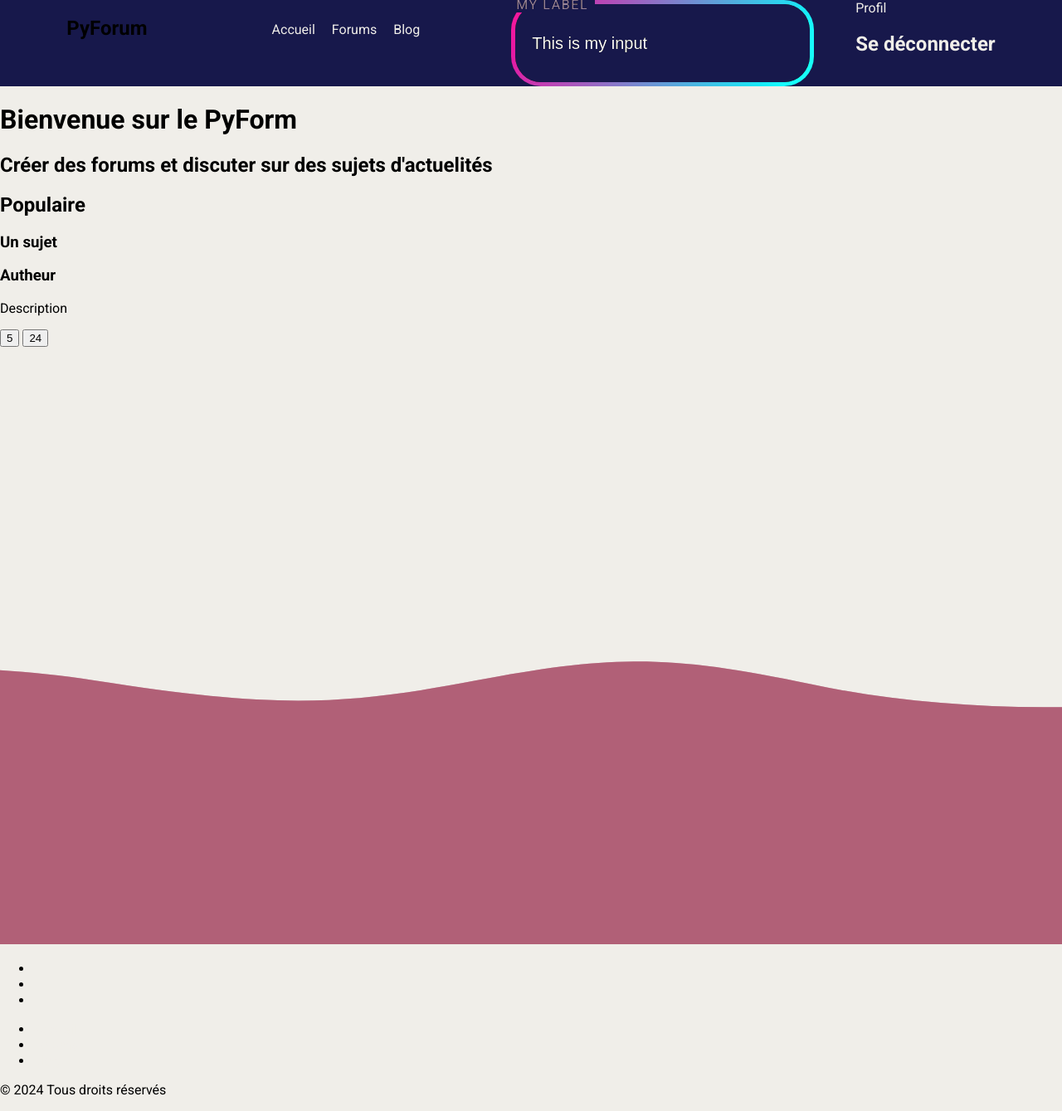
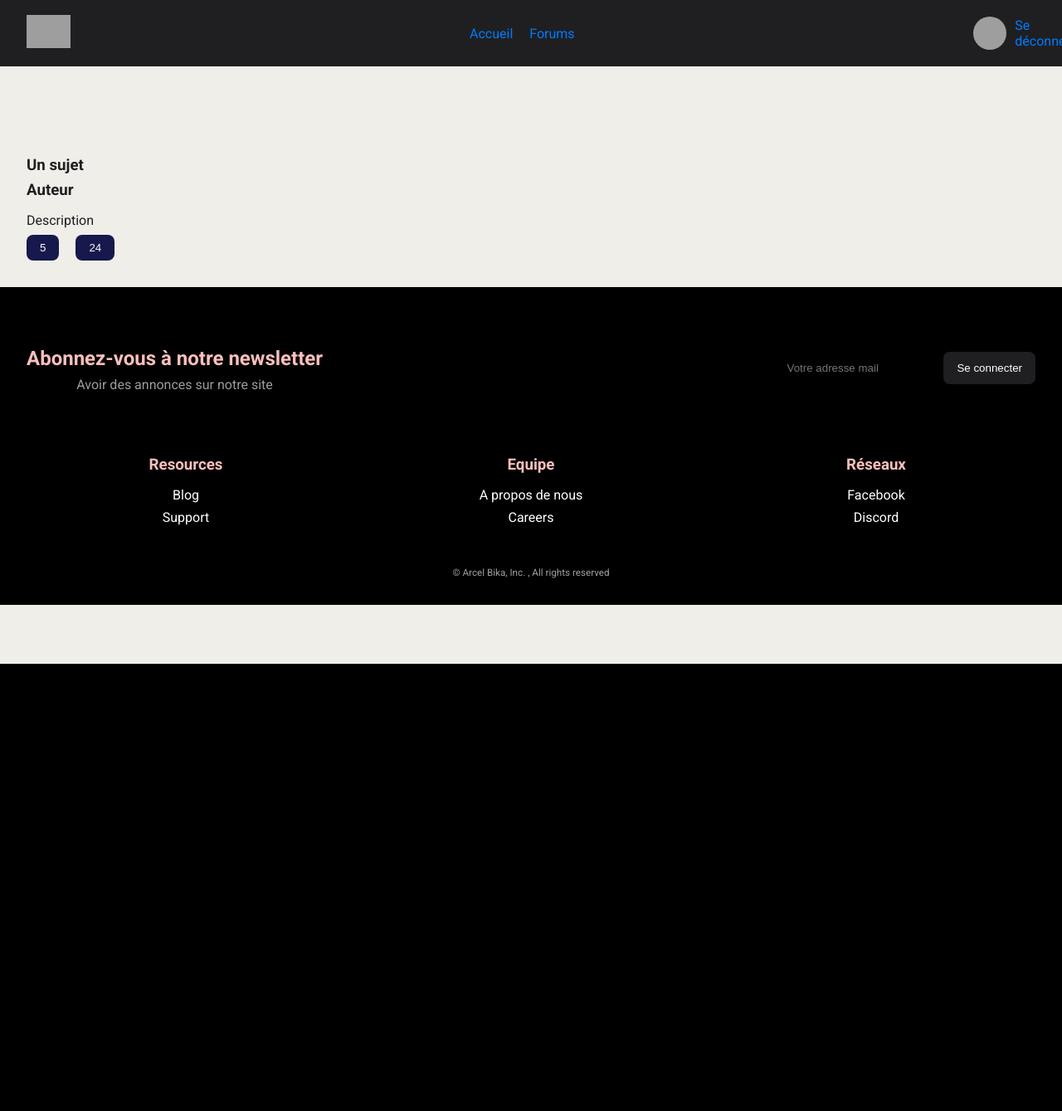
Before and after one commit to Arcel-Bika/pyforum, a Django app: page / in a window 1280 px wide. Shown: the whole page at 83% size. After the commit the page ends 800 px from the top, so only its background shows below. Run offline with Django 5.2, Linux system fonts and the light colour scheme; the visitor is signed in with stand-in values (Sample User, id 1); grey boxes are pictures that could not be loaded.

Commit message:
Create footer #8

```diff
--- a/src/main/templates/home.html
+++ b/src/main/templates/home.html
@@ -11,37 +11,24 @@
         <title>PyForum</title>
     </head>
     <body>
-        <header>
-            <nav>
+        <header class="header">
             <div class="logo">
-                    <h1>Py<span>Forum</span></h1>
+                <img src="{% static 'assets/logo' %}" alt="Logo Natalia">
             </div>
-                <div class="link">
-                    <ul>
-                        <li><a href="{% url 'home' %}">Accueil</a></li>
-                        <li><a href="{% url 'login' %}">Forums</a></li>
-                        <li><a href="">Blog</a></li>
-                    </ul>
-                </div>
-                <div class="input-group">
-                    <label class="input-group__label" for="myInput">My Label</label>
-                    <input type="text" id="myInput" class="input-group__input" value="This is my input" />
-                  </div>
-                <div class="logo">
+            <nav class="navigation_group">
+                <a href="{% url 'home' %}">Accueil</a>
+                <a href="{% url 'login' %}">Forums</a>
+            </nav>
+            <div class="profile_section">
                 {% if user.is_authenticated %}
-                        <a href="">Profil</a>
-                        <a href="{% url 'logout' %}"><h1>Se déconnecter</h1></a>
+                    <img class="profile_img" src="{% static 'assets/natalia.jpg' %}" alt="Profil">
+                    <a class="sign_out" href="{% url 'logout' %}">Se déconnecter</a>
                 {% else %}
-                            <a href="{% url 'login' %}"><h1>Se connecter</h1></a>
+                    <a class="login" href="{% url 'login' %}">Se connecter</a>
                 {% endif %}
             </div>
-            </nav>
+        </header>
 
-            <div class="banner">
-                <h1>Bienvenue sur le PyForm</h1>
-                <h2>Créer des forums et discuter sur des sujets d'actuelités</h2>
-            </div>
-        </header>
 
         <main>
             <div>
@@ -51,7 +38,7 @@
             <section class="forum">
                 <div>
                     <h3 class="subject">Un sujet</h3>
-                <h3 class="author">Autheur</h3>
+                    <h3 class="author">Auteur</h3>
                 </div>
                 <div>
                     <p class="description">Description</p>
@@ -63,49 +50,55 @@
             </section>
         </main>
 
-        <footer>
-            <div class="background">
-                <svg version="1.1" xmlns="http://www.w3.org/2000/svg" xmlns:xlink="http://www.w3.org/1999/xlink" x="0px" y="0px" width="100%" height="100%" viewBox="0 0 1600 900">
-                    <defs>
-                        <path id="wave" fill="rgba(162, 63, 93, 0.6)" d="M-363.852,502.589c0,0,236.988-41.997,505.475,0 s371.981,38.998,575.971,0s293.985-39.278,505.474,5.859s493.475,48.368,716.963-4.995v560.106H-363.852V502.589z"/>
-                    </defs>
-                    <g>
-                        <use xlink:href="#wave" opacity=".4">
-                            <animateTransform attributeName="transform" attributeType="XML" type="translate" dur="8s" calcMode="spline" values="270 230; -334 180; 270 230" keyTimes="0; .5; 1" keySplines="0.42, 0, 0.58, 1.0;0.42, 0, 0.58, 1.0" repeatCount="indefinite"/>
-                        </use>
-                        <use xlink:href="#wave" opacity=".6">
-                            <animateTransform attributeName="transform" attributeType="XML" type="translate" dur="6s" calcMode="spline" values="-270 230;243 220;-270 230" keyTimes="0; .6; 1" keySplines="0.42, 0, 0.58, 1.0;0.42, 0, 0.58, 1.0" repeatCount="indefinite"/>
-                        </use>
-                        <use xlink:href="#wave" opacty=".9">
-              <animateTransform
-                attributeName="transform"
-                attributeType="XML"
-                type="translate"
-                dur="4s"
-                calcMode="spline"
-                values="0 230;-140 200;0 230"
-                keyTimes="0; .4; 1"
-                keySplines="0.42, 0, 0.58, 1.0;0.42, 0, 0.58, 1.0"
-                repeatCount="indefinite"
-              />
-            </use>
-                    </g>
-                </svg>
+        <footer class="footer">
+            <div class="footer-wrapper">
+                <section class="footer-top">
+                    <div class="footer-headline">
+                        <h2>Abonnez-vous à notre newsletter</h2>
+                        <p>Avoir des annonces sur notre site</p>
+                    </div>
+                    <div class="footer-subscribe">
+                        <div>
+                            <input type="email" spellcheck="false" placeholder="Votre adresse mail">
+                            <button>Se connecter</button>
+                        </div>
+                    </div>
+                </section>
+
+                <div class="footer-columns">
+                    <section>
+                        <h3>Resources</h3>
+                        <ul>
+                            <li><a href="#" title="Support">Blog</a></li>
+                            <li><a href="#" title="Support">Support</a></li>
+                        </ul>
+                    </section>
+                    <section>
+                        <h3>Equipe</h3>
+                        <ul>
+                            <li><a href="#" title="About Us">A propos de nous</a></li>
+                            <li><a href="#" title="Careers">Careers</a></li>
+                        </ul>
+                    </section>
+                    <section>
+                        <h3>Réseaux</h3>
+                        <ul>
+                            <li><a href="#" title="Privacy Policy">Facebook</a></li>
+                            <li><a href="#" title="Terms of Service">Discord</a></li>
+                        </ul>
+                    </section>
+                </div>
             </div>
 
-            <section class="footer">
-                <ul class="socials">
-                    <li><a class="fa-brands fa-x-twitter"></a></li>
-                    <li><a class="fa-brands fa-linkdin"></a></li>
-                    <li><a class="fa-brands fa-github"></a></li>
-                </ul>
-                <ul class="links">
-                    <li><a href="#">Accueil</a></li>
-                    <li><a href="#">Forums</a></li>
-                    <li><a href="#">Blog</a></li>
-                </ul>
-                <p class="legal">© 2024 Tous droits réservés</p>
-            </section>
+            <div class="footer-bottom">
+                <div class="footer-bottom-wrapper">
+                    <small>
+                        © Arcel Bika, Inc. <span id="year"></span>, All rights reserved
+                    </small>
+                </div>
+            </div>
         </footer>
+
+        <script src="{% static 'js/script.js' %}"></script>
     </body>
 </html>
--- a/src/pyforum/settings.py
+++ b/src/pyforum/settings.py
@@ -9,18 +9,20 @@
 For the full list of settings and their values, see
 https://docs.djangoproject.com/en/5.0/ref/settings/
 """
-
+import os
 from pathlib import Path
+from dotenv import load_dotenv
 
 # Build paths inside the project like this: BASE_DIR / 'subdir'.
 BASE_DIR = Path(__file__).resolve().parent.parent
 
+load_dotenv()
 
 # Quick-start development settings - unsuitable for production
 # See https://docs.djangoproject.com/en/5.0/howto/deployment/checklist/
 
 # SECURITY WARNING: keep the secret key used in production secret!
-SECRET_KEY = 'django-insecure-5vdi$#s)4r(zbj1pl$^@1mva8@4i6tcq65ijq&$1%5kx9exf(9'
+SECRET_KEY = os.getenv('code')
 
 # SECURITY WARNING: don't run with debug turned on in production!
 DEBUG = True
--- /dev/null
+++ b/src/static/js/script.js
@@ -0,0 +1,19 @@
+const profile = document.querySelector('.profile');
+const dropdown = document.querySelector('.dropdown_wrapper');
+
+profile.addEventListener('click', () => {
+    dropdown.classList.remove('none');
+    dropdown.classList.toggle('hide');
+});
+
+document.addEventListener("click", (event) => {
+    const isClickInsideDropdown = dropdown.contains(event.target);
+    const isProfileClicked = profile.contains(event.target);
+
+    if (!isClickInsideDropdown && !isProfileClicked) {
+        dropdown.classList.add('hide');
+        dropdown.classList.add('dropdown_wrapper_fade-in');
+    }
+});
+
+document.getElementById("year").innerHTML = new Date().getFullYear();
--- a/src/static/style/style.css
+++ b/src/static/style/style.css
@@ -1,112 +1,287 @@
 :root {
-  --blue: #17184B;
-  --white: #F0EEE9;
+    --primary: #1F1F21;
+    --text-gray: #9D9D9E;
+    --border: #C3C3C3;
+    --hover: #353737;
+    --text-white: white;
+    --error: #E34F2F;
+    --bg: #373739;
+    --footer-background: #000;
+    --blue: #17184B;
+    --white: #F0EEE9;
+
+    --nav-item-bg-hover: #79797920;
+    --navbar-height: 4rem;
+
+    --body-bg: #3E454F;
+    --text-heading-gray: #9E9E9E;
+    --text-primary: #FABFBC;
+    --input-border: #161616;
 }
 
+/* General styles */
 body {
     font-family: 'Roboto', sans-serif;
-    padding: 0;
     margin: 0;
     background-color: var(--white);
+    color: var(--primary);
+    box-sizing: border-box;
 }
 
-nav {
-    display: flex;
-    justify-content: center;
-    background-color: var(--blue);
-}
-
-nav div {
-    padding: 0px 50px 0px 50px;
-}
-
-.search {
-    justify-content: center;
-}
-
-.link ul {
-    display: flex;
-    justify-content: center;
-    list-style-type: none;
-}
-
-.link ul li {
-    padding: 10px;
-    text-decoration: none;
+h1, h2, h3 {
+    margin: 0.5rem 0;
+    color: var(--primary);
 }
 
 a {
     text-decoration: none;
-    color: var(--white);
+    color: white;
 }
 
-/* Input */
-@media (prefers-reduced-motion: reduce) {
-  * {
-    animation: none !important;
-    transition-duration: 0.001s !important;
-  }
+/* Header styles */
+.header {
+    position: fixed;
+    top: 0;
+    width: 100%;
+    height: 5rem;
+    background: var(--primary);
+    display: flex;
+    align-items: center;
+    justify-content: flex-end;
+    padding: 0 2rem;
+    z-index: 1000;
 }
 
-@keyframes background-move {
-  0% {
-    background-position: 0 0, 0 0;
-  }
-  100% {
-    background-position: 100vw 0, 0 0;
-    background-position: max(100vw, 40em) 0, 0 0;
-  }
-}
-.input-group {
-  display: flex;
-  flex-direction: column;
-  z-index: 2;
+.icon {
+    width: 2rem;
+    height: 2rem;
+    margin: 0 0.5rem;
+    cursor: pointer;
 }
 
-@supports (mix-blend-mode: darken) {
-  .input-group {
-    position: relative;
-    mix-blend-mode: lighten;
-  }
-  .input-group__label {
-    position: absolute;
-    left: 3em;
-    top: -0.28em;
-    background: #000;
-  }
+.profile {
+    width: 3.125rem;
+    height: 3.125rem;
+    border-radius: 50%;
+    cursor: pointer;
+    transition: transform 0.2s ease-in-out;
 }
 
-.input-group__label {
-  padding: 0 0.5em;
-  margin-bottom: 0.5em;
-  text-transform: uppercase;
-  letter-spacing: 0.1em;
-  color: #ccd;
-  color: rgba(255, 220, 255, 0.6);
-  cursor: pointer;
+.profile:hover {
+    transform: scale(1.05);
 }
 
-.input-group__input {
-  color: #fff;
-  font-size: 1.25rem;
-  line-height: 1;
-  border-style: none;
-  outline: none;
-  height: calc(1em + 1.6em + 0.5em);
-  width: 100%;
-  padding: 0.8em 1em;
-  border: 0.25em solid transparent;
-  background-image: linear-gradient(#000, #000), linear-gradient(120deg, #f09 0%, #0ff 50%, #9f0 100%);
-  background-origin: border-box;
-  background-clip: padding-box, border-box;
-  border-radius: 1.8em;
-  background-size: 200% 100%;
-  transition: background-position 0.8s ease-out;
+/* Dropdown styles */
+.dropdown_wrapper {
+    width: 19rem;
+    position: absolute;
+    top: 5rem;
+    right: 2rem;
+    display: none;
+    flex-direction: column;
+    background: var(--primary);
+    border-radius: 0.75rem;
+    padding: 1rem;
 }
-.input-group__input:hover {
-  background-position: 100% 0;
+
+.dropdown_wrapper.show {
+    display: flex;
 }
-.input-group__input:focus {
-  outline: 2px dashed #ad2b89;
-  outline-offset: 0.5em;
+
+.switch_account ul {
+    list-style: none;
+    padding: 0;
 }
+
+.switch_account li {
+    display: flex;
+    align-items: center;
+    margin-bottom: 1rem;
+}
+
+.switch_account img {
+    width: 2rem;
+    height: 2rem;
+    border-radius: 50%;
+    margin-right: 1rem;
+}
+
+.marker {
+    width: 1rem;
+    height: 1rem;
+    background: yellowgreen;
+    border-radius: 50%;
+    display: inline-block;
+    margin-left: auto;
+}
+
+.sign-out-all {
+    margin-top: 1rem;
+    background: var(--error);
+    color: var(--text-white);
+    padding: 0.5rem 1rem;
+    border-radius: 0.5rem;
+    text-align: center;
+    display: block;
+}
+
+/* Navbar */
+nav {
+    background: var(--primary); /* Fond sombre */
+    height: var(--navbar-height);
+    display: flex;
+    justify-content: center;
+    align-items: center;
+    width: 100%;
+}
+
+/* Logo */
+.logo img {
+    height: 40px;
+    width: auto;
+}
+
+/* Navigation */
+.navigation_group {
+    display: flex;
+    gap: 20px;
+}
+
+.navigation_group a {
+    text-decoration: none;
+    color: #007bff;
+    font-weight: 500;
+    transition: color 0.3s;
+}
+
+.navigation_group a:hover {
+    color: #0056b3;
+}
+
+/* Profil section */
+.profile_section {
+    display: flex;
+    align-items: center;
+    gap: 10px;
+}
+
+.profile_img {
+    border-radius: 50%;
+    height: 40px;
+    width: 40px;
+    object-fit: cover;
+}
+
+.sign_out, .login {
+    text-decoration: none;
+    color: #007bff;
+    font-weight: 500;
+    transition: color 0.3s;
+}
+
+.sign_out:hover, .login:hover {
+    color: #0056b3;
+}
+
+
+/* Forum section */
+.forum {
+    margin-top: 7rem;
+    padding: 2rem;
+    background: var(--white);
+}
+
+.subject, .author, .description {
+    color: var(--primary);
+    margin-bottom: 0.5rem;
+}
+
+input.like, input.message {
+    background-color: var(--blue);
+    color: var(--text-white);
+    border: none;
+    padding: 0.5rem 1rem;
+    margin-right: 1rem;
+    border-radius: 0.5rem;
+    cursor: pointer;
+}
+
+/* Footer */
+.footer {
+    background-color: var(--footer-background);
+    padding: 2rem;
+    color: var(--text-gray);
+    text-align: center;
+}
+
+.footer-top {
+    display: flex;
+    justify-content: space-between;
+    flex-wrap: wrap;
+    padding: 2rem 0;
+}
+
+.footer-headline h2 {
+    color: var(--text-primary);
+    font-size: 1.5rem;
+}
+
+.footer-headline p {
+    color: var(--text-gray);
+    margin: 0.25rem 0;
+}
+
+.footer-subscribe {
+    display: flex;
+    align-items: center;
+    gap: 0.5rem;
+}
+
+.footer-subscribe input {
+    padding: 0.5rem;
+    border: none;
+    background-color: var(--footer-background);
+    color: var(--text-white);
+    flex: 1;
+}
+
+.footer-subscribe button {
+    background-color: var(--primary);
+    color: var(--text-white);
+    border: none;
+    padding: 0.75rem 1rem;
+    cursor: pointer;
+    border-radius: 0.5rem;
+}
+
+.footer-columns {
+    display: grid;
+    grid-template-columns: repeat(3, 1fr);
+    gap: 2rem;
+    margin-top: 2rem;
+}
+
+.footer-columns h3 {
+    margin-bottom: 1rem;
+    color: var(--text-primary);
+}
+
+.footer-columns ul {
+    list-style-type: none;
+    padding: 0;
+}
+
+.footer-columns li {
+    margin-bottom: 0.5rem;
+}
+
+.footer-bottom {
+    margin-top: 2rem;
+    font-size: 0.875rem;
+}
+
+/* Button hover effects */
+input.like:hover, input.message:hover, .footer-subscribe button:hover {
+    background-color: var(--hover);
+    transition: background-color 0.3s ease;
+}
```
Lines whose indentation alone changed are shown as unchanged.
